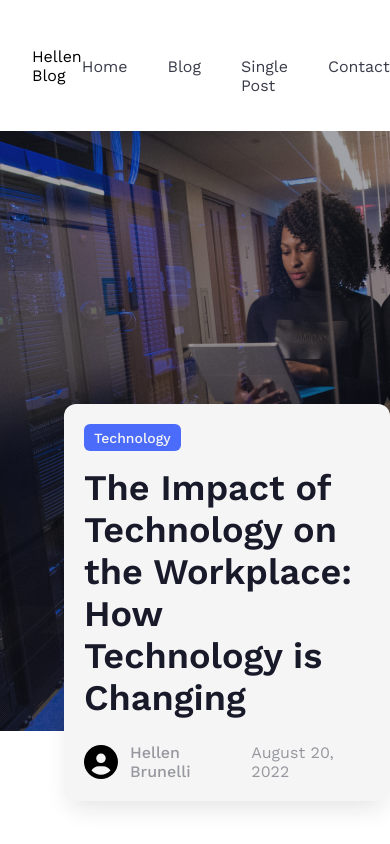
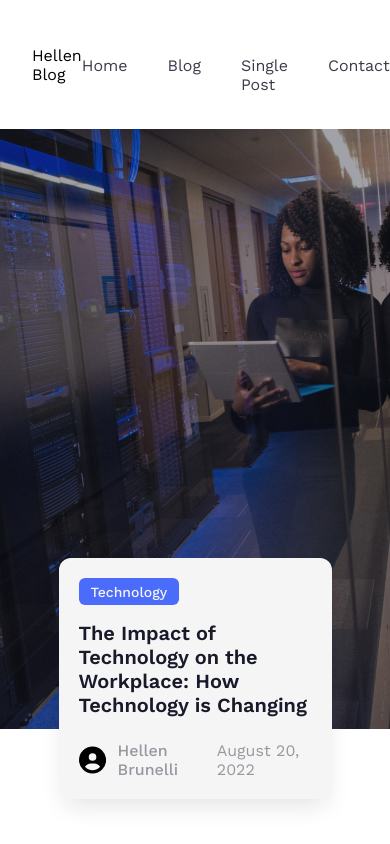
Before and after one commit to HellenBrunelli/blog-angular, an Angular app: page / in a window 390 px wide. Shown: the top 844 px of the page. Built offline with nearby package versions, Linux system fonts and the light colour scheme.

Commit message:
[HERO] Responsive banner hero fix.

```diff
--- a/src/app/components/hero-banner/hero-banner.component.scss
+++ b/src/app/components/hero-banner/hero-banner.component.scss
@@ -6,7 +6,7 @@ $heroBoxTextShadow: rgba(24, 26, 42, 0.12);
   position: relative;
 
   width: 100%;
-  max-width: 1216px;
+  max-width: $containerSize;
   height: 600px;
 
   margin: 0 auto;
@@ -14,16 +14,15 @@ $heroBoxTextShadow: rgba(24, 26, 42, 0.12);
   background-size: cover;
   background-position: center;
 }
-
-/* Style the text box */
 .hero-info {
   position: absolute;
-  left: 64px;
+  left: 15%;
+  right: 15%;
   bottom: -70px;
 
   max-width: 598px;
 
-  padding: 20px;
+  padding: $gutter*5;
 
   color: $ebonyClay;
 
@@ -36,8 +35,8 @@ $heroBoxTextShadow: rgba(24, 26, 42, 0.12);
 
     max-width: auto;
 
-    padding: 4px 10px;
-    margin-bottom: 1rem;
+    padding: $gutter $gutter*3;
+    margin-bottom: $gutter*4;
 
     border-radius: 6px;
     background: $dodgerBlue;
@@ -48,15 +47,13 @@ $heroBoxTextShadow: rgba(24, 26, 42, 0.12);
       color: $offWhite;
     }
   }
+  .hero-title {
+    margin-bottom: $gutter*6;
 
-  .hero-title {
-    margin-bottom: 24px;
-
-    font-size: 2.25rem;
+    font-size: 1.25rem;
     font-weight: 600;
     color: $mirage;
   }
-
   .hero-author {
     display: flex;
     align-items: center;
@@ -67,19 +64,30 @@ $heroBoxTextShadow: rgba(24, 26, 42, 0.12);
       height: 36px;
     }
   }
-
   .post-author {
     color: $manatee;
 
-    font-size: 16px;
+    font-size: 1rem;
     font-style: normal;
     font-weight: 500;
   }
-
   .post-date {
     color: $manatee;
 
-    font-size: 16px;
+    font-size: 1rem;
     font-weight: 400;
   }
 }
+
+/**
+*  LARGE DEVICES
+**/
+@media (min-width: 768px) {
+  .hero-info {
+    left: 64px;
+
+    .hero-title {
+      font-size: 2.25rem;
+    }
+  }
+}
--- a/src/app/components/menu-bar/menu-bar.component.scss
+++ b/src/app/components/menu-bar/menu-bar.component.scss
@@ -1,9 +1,5 @@
 @import '/src/scss/variables';
 
-$containerSize: 75rem;
-
-
-/* Style the navbar */
 .navbar {
     padding: $gutter*8;
 }
@@ -12,18 +8,14 @@ $containerSize: 75rem;
     justify-content: space-between;
     align-items: center;
 
+    margin: 0 auto;
+
     max-width: $containerSize;
-
-    margin: 0 auto;
 }
-
-/* Style the logo */
 .logo img {
     width: 11.25rem;
     height: 3rem;
 }
-
-/* Style the menu */
 .menu {
     ul {
         display: flex;
@@ -45,13 +37,11 @@ $containerSize: 75rem;
         }
     }
 }
-
-/* Style the search input and button */
 .search {
     display: flex;
     align-items: center;
 
-    padding: 8px 8px 8px 16px;
+    padding: $gutter*2 $gutter*2 $gutter*2 $gutter*4;
 
     border: solid 1px transparent;
     background-color: $athensGray;
@@ -60,31 +50,32 @@ $containerSize: 75rem;
     &:focus-within {
         border: solid 1px $dodgerBlue;
     }
-
     input[type="text"] {
         flex: 1;
 
-        padding: 5px;
+        padding: $gutter;
 
         border: none;
         border-radius: 3px;
         background: none;
+
         outline: none;
     }
     .search-button {
+        padding: $gutter $gutter*3;
+
         color: $offWhite;
+
         border: none;
         border-radius: 3px;
-        padding: 5px 10px;
+        background: none;
+
         cursor: pointer;
-        background: none;
     }
     .search-button i {
-        font-size: 16px;
+        font-size: 1rem;
     }
 }
-
-/* Style the toggle switch */
 .switch {
     position: relative;
 
@@ -106,7 +97,7 @@ $containerSize: 75rem;
         right: 0;
         bottom: 0;
 
-        background-color: #242535;
+        background-color: $ebonyClay;
         border-radius: 20px;
 
         -webkit-transition: .4s;
@@ -139,17 +130,18 @@ $containerSize: 75rem;
     }
 }
 
-
-/* Adjustments for smaller screens */
-@media screen and (max-width: 768px) {
+/**
+*  LARGE DEVICES
+**/
+@media (max-width: 768px) {
     .navbar {
         flex-direction: column;
         align-items: flex-start;
     }
     .menu {
-        margin-top: 20px;
+        margin-top: $gutter*5;
     }
     .search {
-        margin-top: 20px;
+        margin-top: $gutter*5;
     }
 }
```
